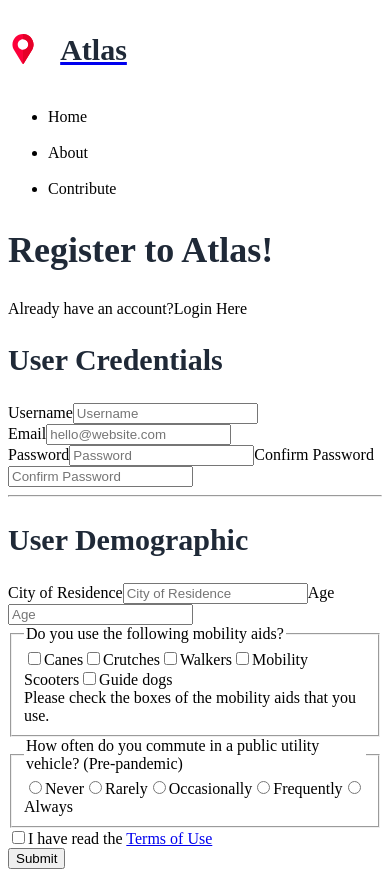
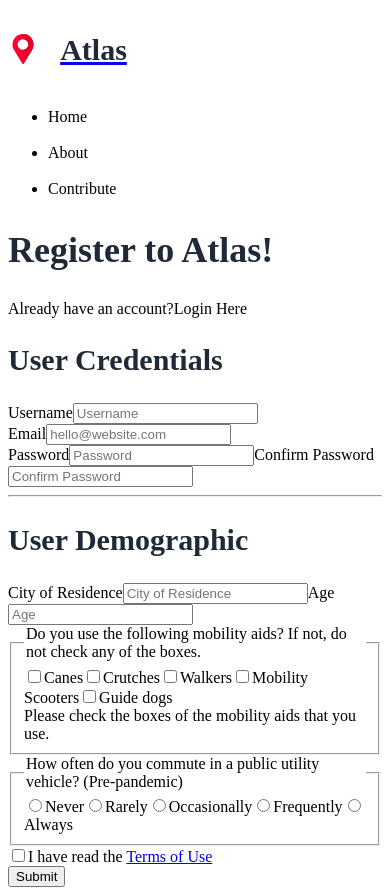
Before and after one commit to Nicolas-Sy/we-the-streets-site, a Next.js app: page /register in a window 390 px wide. Shown: the top 889 px of the page. Built offline with nearby package versions, Linux system fonts and the light colour scheme; no server answers.

Commit message:
edited mobility aids instruction

```diff
--- a/src/pages/register.jsx
+++ b/src/pages/register.jsx
@@ -198,7 +198,7 @@ export default function register({ providers, csrfToken }) {
           />
           <fieldset className="border-0 mb-4">
             <legend className="block mb-2 font-bold">
-              Do you use the following mobility aids?
+              Do you use the following mobility aids? If not, do not check any of the boxes.
             </legend>
             <label className="block text-gray-700 font-bold mb-2">
               <input
```
